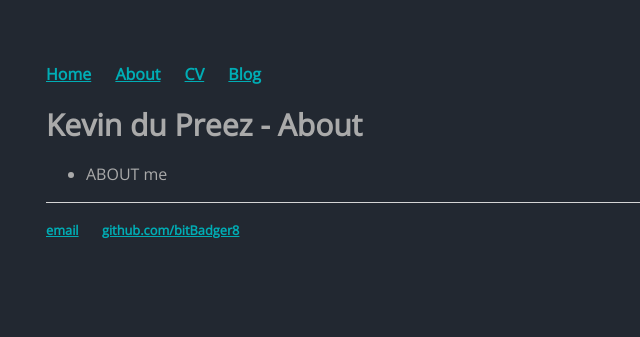
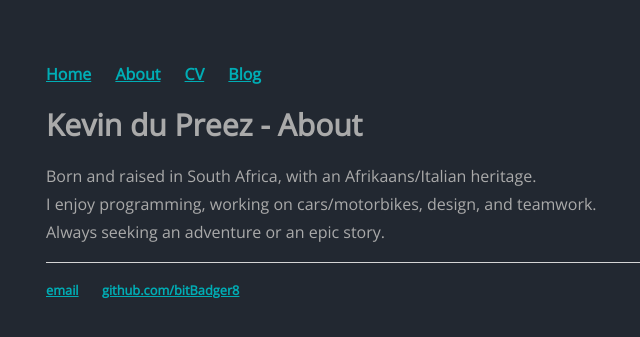
Before and after one commit to bitBadger8/bitBadger8.github.io, a Jekyll site: the page built from about/index.html, in a window 1280 px wide. Shown: the top 337 px of the page, without its empty margins (146-786 px from the left). Built offline with Jekyll 4.4.1, drawn with Linux system fonts in a browser that asks for light colours.

Commit message:
Update index.html

```diff
--- a/about/index.html
+++ b/about/index.html
@@ -2,7 +2,9 @@
 layout: default
 title: Kevin du Preez - About
 ---
-	<h1>{{ page.title }}</h1>
-	<ul class="about">
-		<li> ABOUT me </li>
-	</ul>
+<h1>{{ page.title }}</h1>
+<p>
+	Born and raised in South Africa, with an Afrikaans/Italian heritage.<br>
+	I enjoy programming, working on cars/motorbikes, design, and teamwork. <br>
+	Always seeking an adventure or an epic story.<br>
+</p>
```
